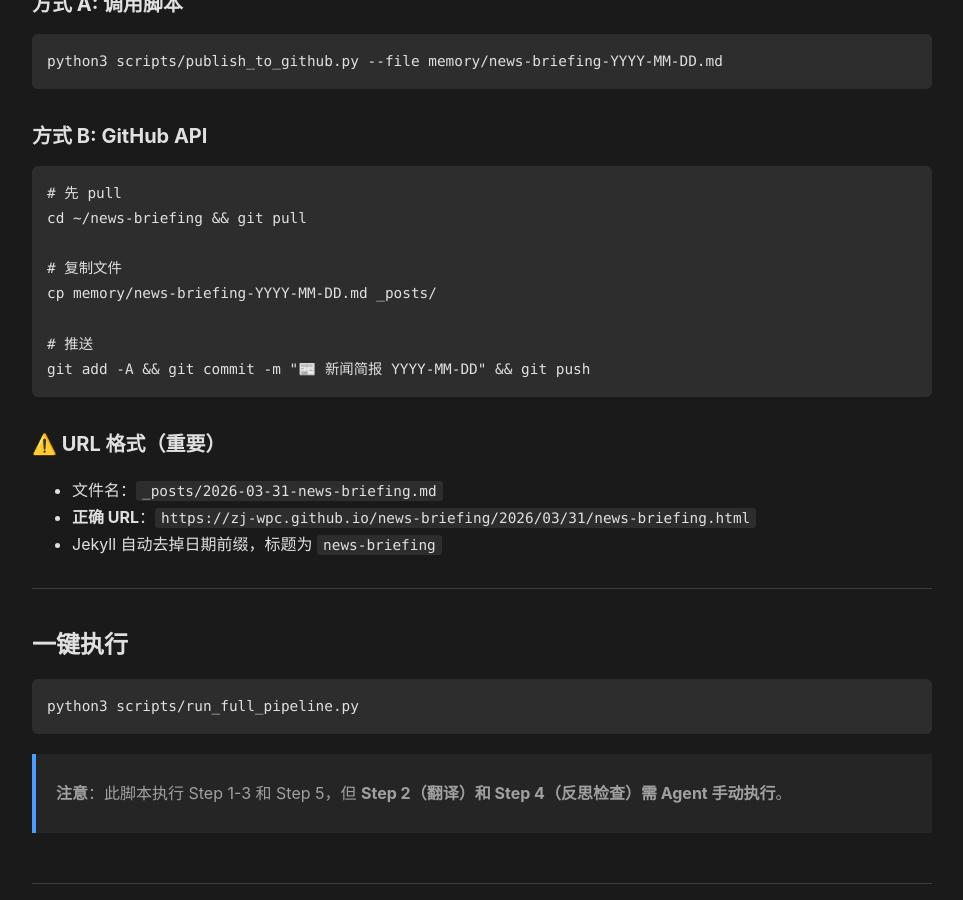
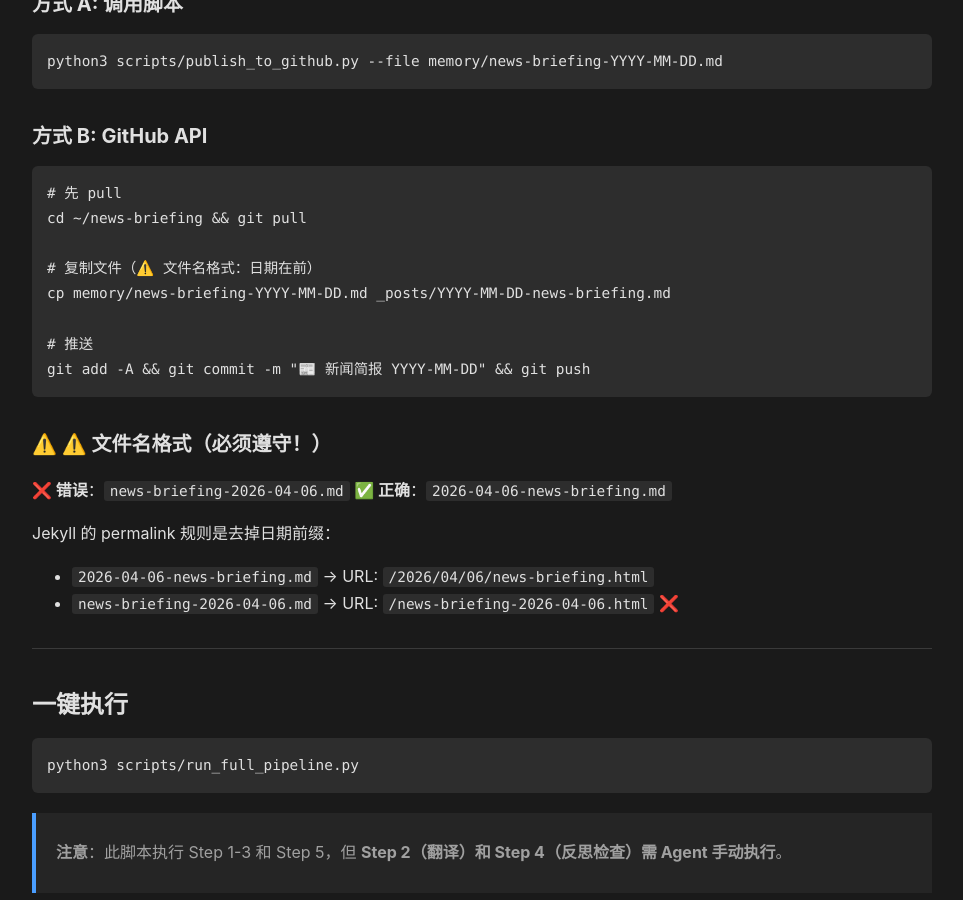
Before and after one commit to zj-wpc/news-briefing, a Jekyll site: the page built from docs/news-briefing-skill.md, in a window 1280 px wide and 900 px high, scrolled down 5721 px. Shown: the whole window, without its empty margins (158-1121 px from the left). Built offline with Jekyll 4.4.1, drawn with Linux system fonts in a browser that asks for light colours; our own code applies the rules of GitHub Pages for plain Markdown files.

Commit message:
📝 修复 SKILL.md：明确文件名格式约束（日期在前）

````diff
--- a/docs/news-briefing-skill.md
+++ b/docs/news-briefing-skill.md
@@ -235,17 +235,20 @@ python3 scripts/publish_to_github.py --file memory/news-briefing-YYYY-MM-DD.md
 # 先 pull
 cd ~/news-briefing && git pull
 
-# 复制文件
-cp memory/news-briefing-YYYY-MM-DD.md _posts/
+# 复制文件（⚠️ 文件名格式：日期在前）
+cp memory/news-briefing-YYYY-MM-DD.md _posts/YYYY-MM-DD-news-briefing.md
 
 # 推送
 git add -A && git commit -m "📰 新闻简报 YYYY-MM-DD" && git push
 ```
 
-### ⚠️ URL 格式（重要）
-- 文件名：`_posts/2026-03-31-news-briefing.md`
-- **正确 URL**：`https://zj-wpc.github.io/news-briefing/2026/03/31/news-briefing.html`
-- Jekyll 自动去掉日期前缀，标题为 `news-briefing`
+### ⚠️ ⚠️ 文件名格式（必须遵守！）
+**❌ 错误**：`news-briefing-2026-04-06.md`
+**✅ 正确**：`2026-04-06-news-briefing.md`
+
+Jekyll 的 permalink 规则是去掉日期前缀：
+- `2026-04-06-news-briefing.md` → URL: `/2026/04/06/news-briefing.html`
+- `news-briefing-2026-04-06.md` → URL: `/news-briefing-2026-04-06.html` ❌
 
 ---
 
````
